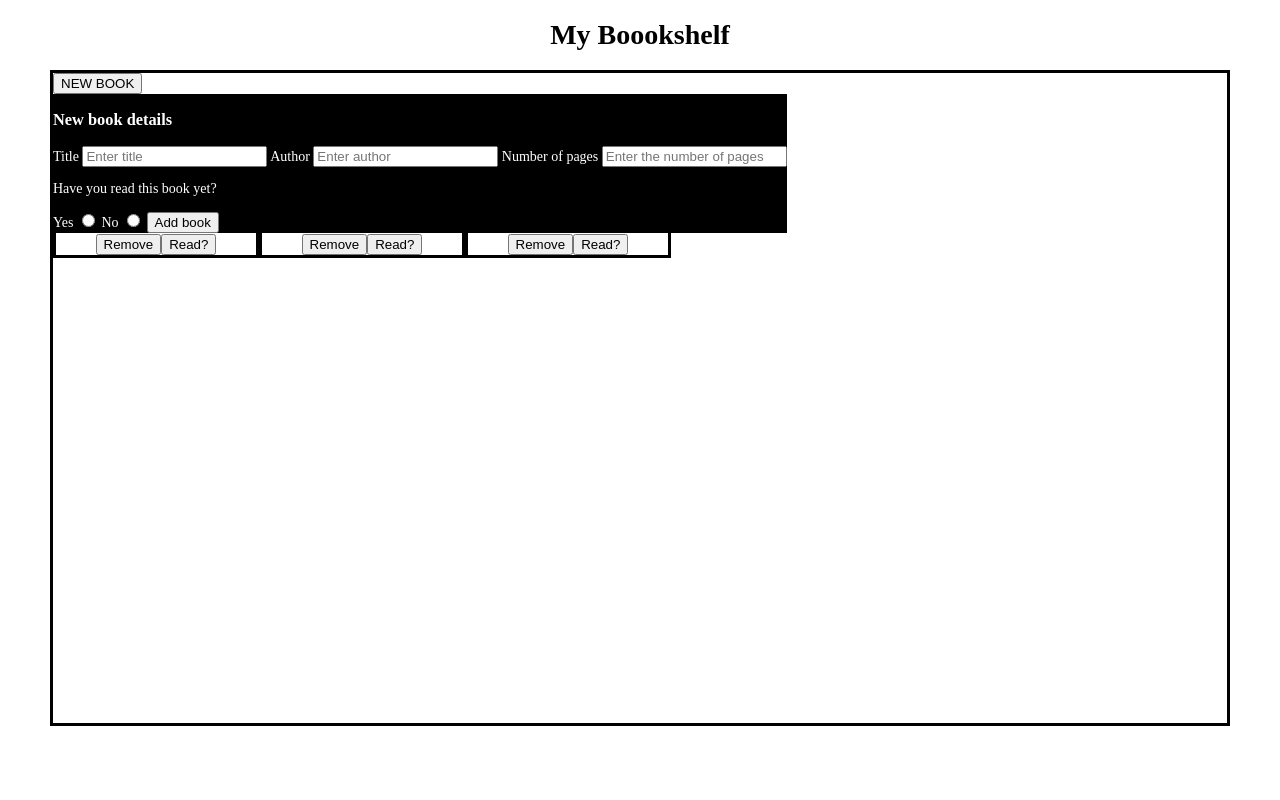
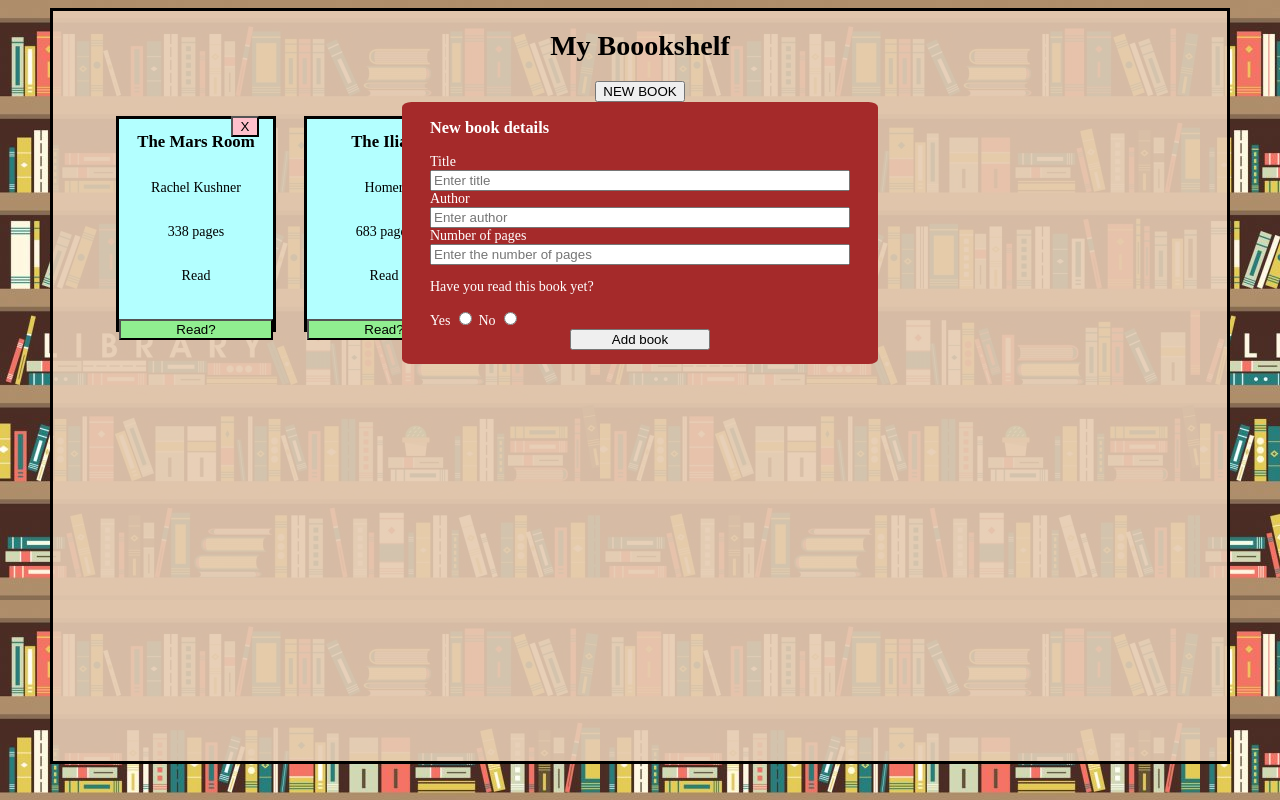
Before and after one commit to ahasanulhoque/library, a plain HTML site: page index.html in a window 1280 px wide. Both pictures are taken after a click on the button "NEW BOOK". Drawn offline with Linux system fonts and the light colour scheme.

Commit message:
Improved styling

```diff
--- a/index.html
+++ b/index.html
@@ -6,10 +6,11 @@
     <link rel="stylesheet" href="styles/style.css">
 </head>
 <body>
-    <header><h1>My Boookshelf</h1></header>
-
     <div id="shelf-container">
-        <button id="new-book">NEW BOOK</button>
+        <h1>My Boookshelf</h1>
+        <div id="new-book-wrapper">
+            <button id="new-book">NEW BOOK</button>
+        </div>
         <div id="form-wrapper">
             <form id="book-form">
                 <h3>New book details</h3>
@@ -24,10 +25,12 @@
                 <input type="text" placeholder="Enter the number of pages" name="pages" id="pages">
 
                 <p>Have you read this book yet?</p>
-                <label for="read">Yes</label>
-                <input type="radio" name="read" value="Read">
-                <label for="not-read">No</label>
-                <input type="radio" name="read" value="Not read">
+                <div id="read-answer-wrapper">
+                    <label for="read">Yes</label>
+                    <input type="radio" name="read" value="Read">
+                    <label for="not-read">No</label>
+                    <input type="radio" name="read" value="Not read">
+                </div>
 
                 <button type="button" id="submit-book">Add book</button>
             </form>
--- a/scripts/script.js
+++ b/scripts/script.js
@@ -55,7 +55,7 @@ function render(library){
         author.textContent = book.author;
         pages.textContent = `${book.pages} pages`;
         read.textContent = book.read;
-        removalButton.textContent = 'Remove';
+        removalButton.textContent = 'X';
         toggle.textContent = 'Read?';
 
         //Show on page
@@ -83,7 +83,7 @@ render(myLibrary);
 
 //Show the form on the page
 newBookButton.addEventListener('click', () => {
-    bookForm.style.display = 'block';
+    bookForm.style.display = 'flex';
 });
 
 //Hide the form and take in the user input values
--- a/styles/style.css
+++ b/styles/style.css
@@ -1,31 +1,53 @@
 html {
     font-size: 14px;
+    background-image: url('../images/bookshelf.jpg');
+}
+
+h1 {
+    text-align: center;
 }
 
 h2 {
     font-size: 1.2rem;
 }
 
-header {
+#new-book-wrapper {
     text-align: center;
 }
 
 #shelf-container {
     margin: auto 3rem auto 3rem;
     border: solid;
-    min-height: 650px;
+    min-height: 750px;
+    padding-left: 3.5rem;
+    padding-right: 3.5rem;
+    background-color: hsla(29, 50%, 80%, 0.9);
 }
 
-#new-book {
-    text-align: center;
+#form-wrapper {
+    display: flex;
+    justify-content: center;
 }
 
 #book-form {
     display: none;
+    flex-direction: column;
+    width: 30rem;
     position: fixed;
     z-index: 1;
-    background-color: black;
+    border-radius: 2%;
+    background-color: brown;
     color: white;
+    padding-left: 2rem;
+    padding-right: 2rem;
+    padding-bottom: 1rem;
+}
+
+
+#submit-book {
+    width: 10rem;
+    position: relative;
+    left: 10rem;;
 }
 
 #bookshelf {
@@ -33,11 +55,25 @@ header {
     flex-wrap: wrap;
 }
 
-#bookshelf div {
-    width: 200px;
+.book-card {
+    display: flex;
+    flex-direction: column;;
+    background-color:  #b3ffff;
+    border: solid;
+    text-align: center;
+    width: 11rem;
+    height: 15rem;
+    margin: 1rem 1rem auto 1rem;
 }
 
-.book-card {
-    border: solid;
-    text-align: center;
+.remove-button {
+    width: 2rem;
+    background-color: pink;
+    position: relative;
+    bottom: 13rem;
+    left: 8rem;
 }
+
+.toggle-button {
+    background:lightgreen;
+}
```
Also changed, not shown: images/bookshelf.jpg (added).
